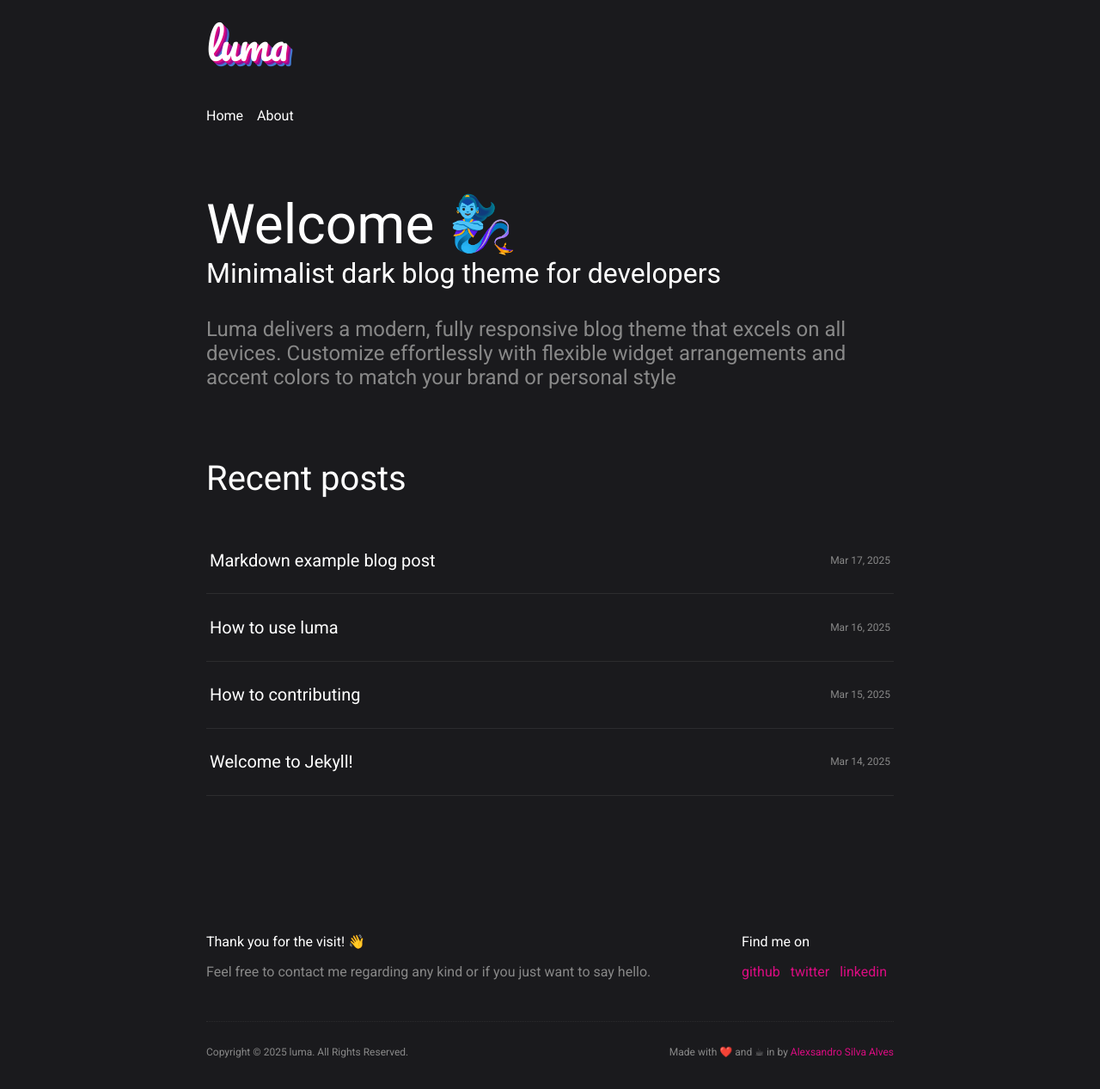
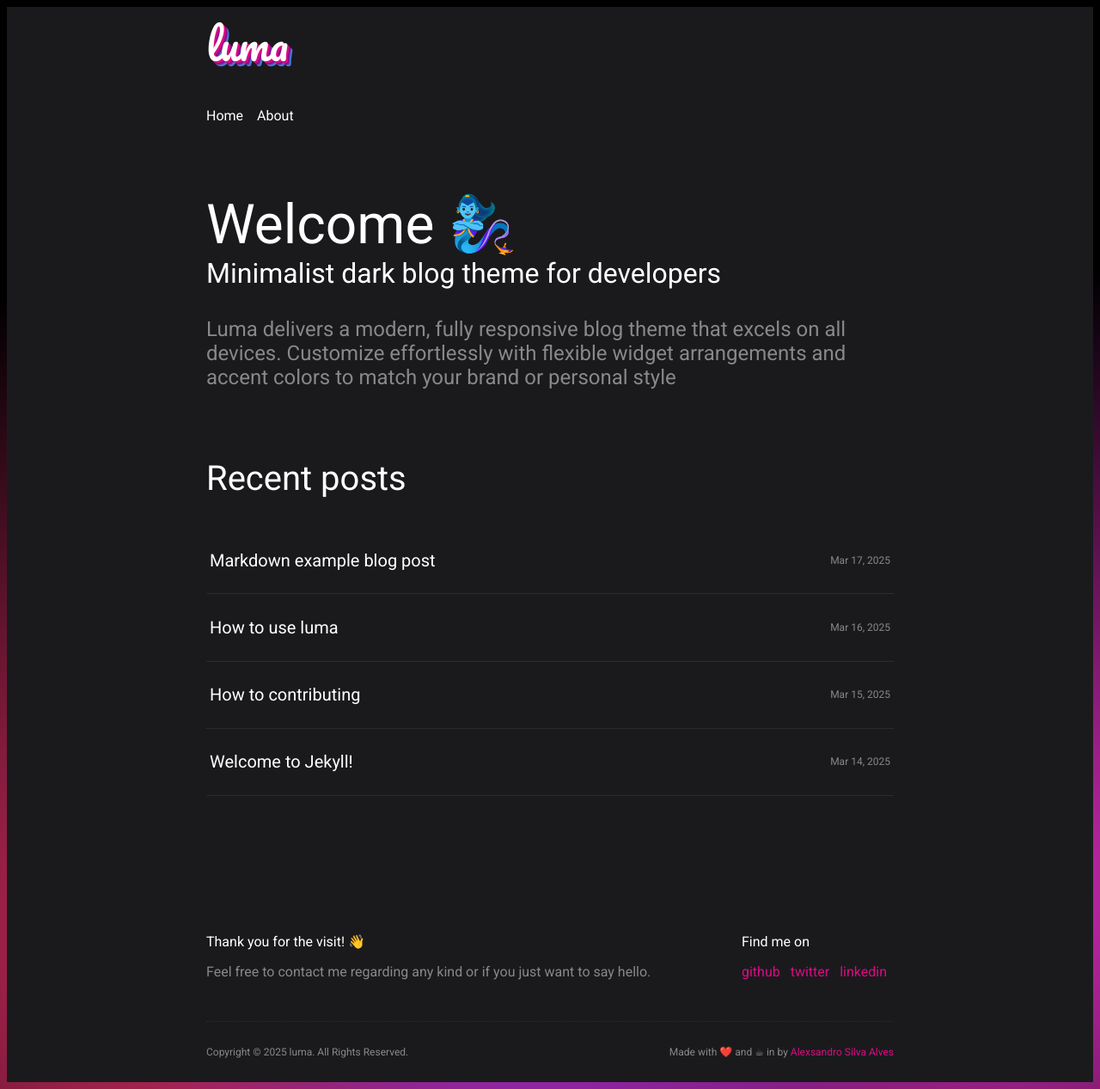
Before and after one commit to AlexsandroSA/luma-jekyll, a Jekyll site: the page built from index.html, in a window 1280 px wide. Shown: the whole page at 86% size. Built offline with Jekyll 4.4.1, drawn with Linux system fonts in a browser that asks for light colours.

Commit message:
refactor: add site bg

```diff
--- a/assets/css/style.scss
+++ b/assets/css/style.scss
@@ -59,11 +59,11 @@
   margin: 0;
   padding: 0;
 
-  // background:
-  //   radial-gradient(at 47.51177477720428% 77.80429594272077%, #9d2cd5 0px, transparent 50%),
-  //   radial-gradient(at 89.17473079504047% 81.98090692124104%, #d52cb9 0px, transparent 50%),
-  //   radial-gradient(at 16.445177515349542% 85.68019093078759%, #d52c64 0px, transparent 50%),
-  //   #000000;
+  background:
+    radial-gradient(at 47.51177477720428% 77.80429594272077%, #9d2cd5 0px, transparent 50%),
+    radial-gradient(at 89.17473079504047% 81.98090692124104%, #d52cb9 0px, transparent 50%),
+    radial-gradient(at 16.445177515349542% 85.68019093078759%, #d52c64 0px, transparent 50%),
+    #000000;
 }
 
 body {
```
